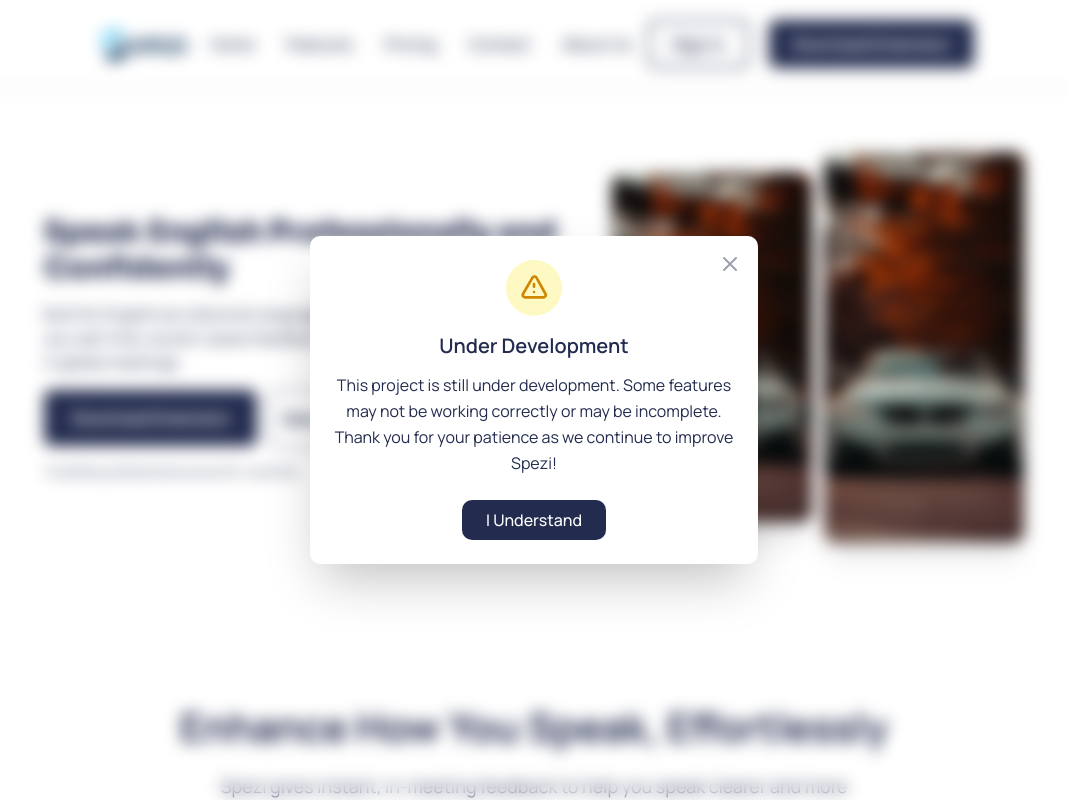
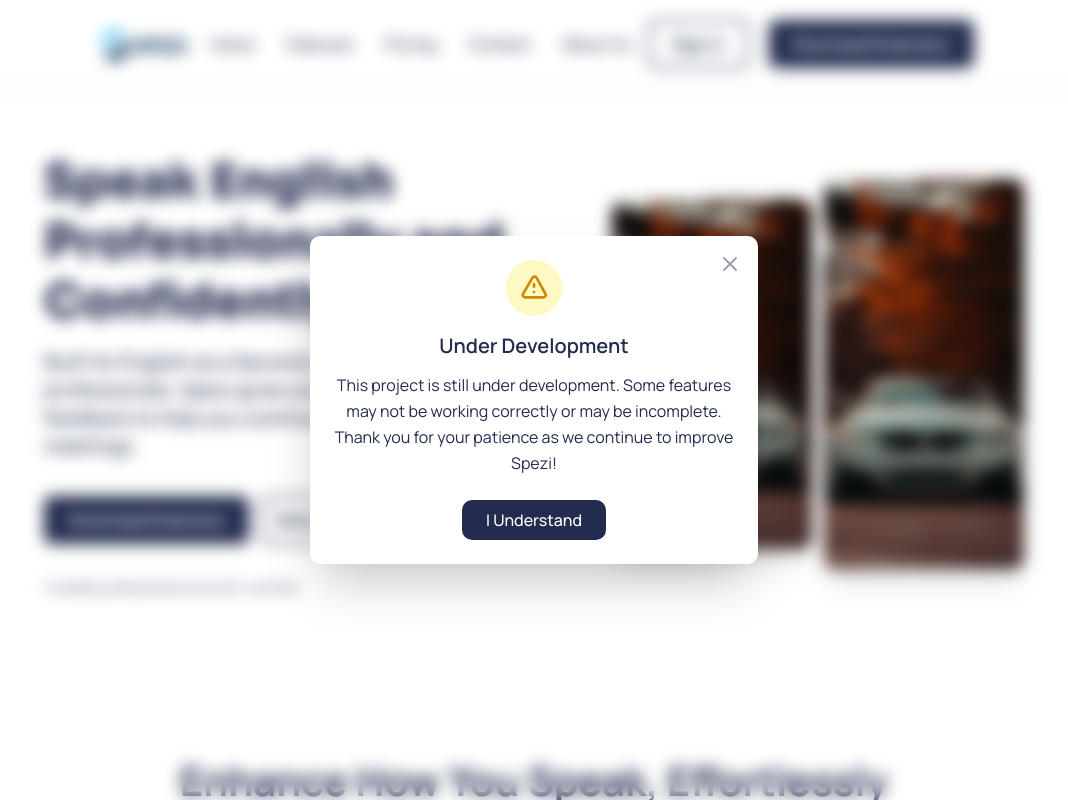
Before and after one commit to kurtoswill/spezi, a Next.js app: page / in a window 1280 px wide. Shown: the top 800 px of the page, without its empty margins (106-1174 px from the left). Built offline with nearby package versions, Linux system fonts and the light colour scheme.

Commit message:
fix: styling

```diff
--- a/components/Landing.tsx
+++ b/components/Landing.tsx
@@ -5,18 +5,26 @@
 export const Landing = () => {
   return (
     <div className="flex justify-between gap-10 items-center">
-      <div className="flex flex-col gap-4">
-        <div className="font-extrabold font-sora text-3xl">
+      <div className="flex flex-col gap-4 max-w-3xl">
+        <div className="font-black font-sora text-[48px] leading-tight">
           Speak English Professionally and Confidently
         </div>
-        <p>
+        <p className="font-manrope font-medium text-xl mb-5">
           Built for English as a Second Language (ESL) professionals, Spezi
           gives you real-time, accent-aware feedback to help you communicate
           clearly in global meetings.
         </p>
-        <div className="flex gap-3">
-          <Button className="p-7 hover:bg-[#11141f]">Download Extension</Button>
-          <Button className="p-7 border hover:bg-[#dadada] hover:border-white border-[#232C4F] bg-white text-[#232C4F]">
+        <div className="flex gap-3 mb-5">
+          <Button
+            className="p-6"
+            variant="default"
+          >
+            Download Extension
+          </Button>
+          <Button
+            className="p-5.5"
+            variant="outline"
+          >
             Watch Demo <ArrowRight />
           </Button>
         </div>
```
